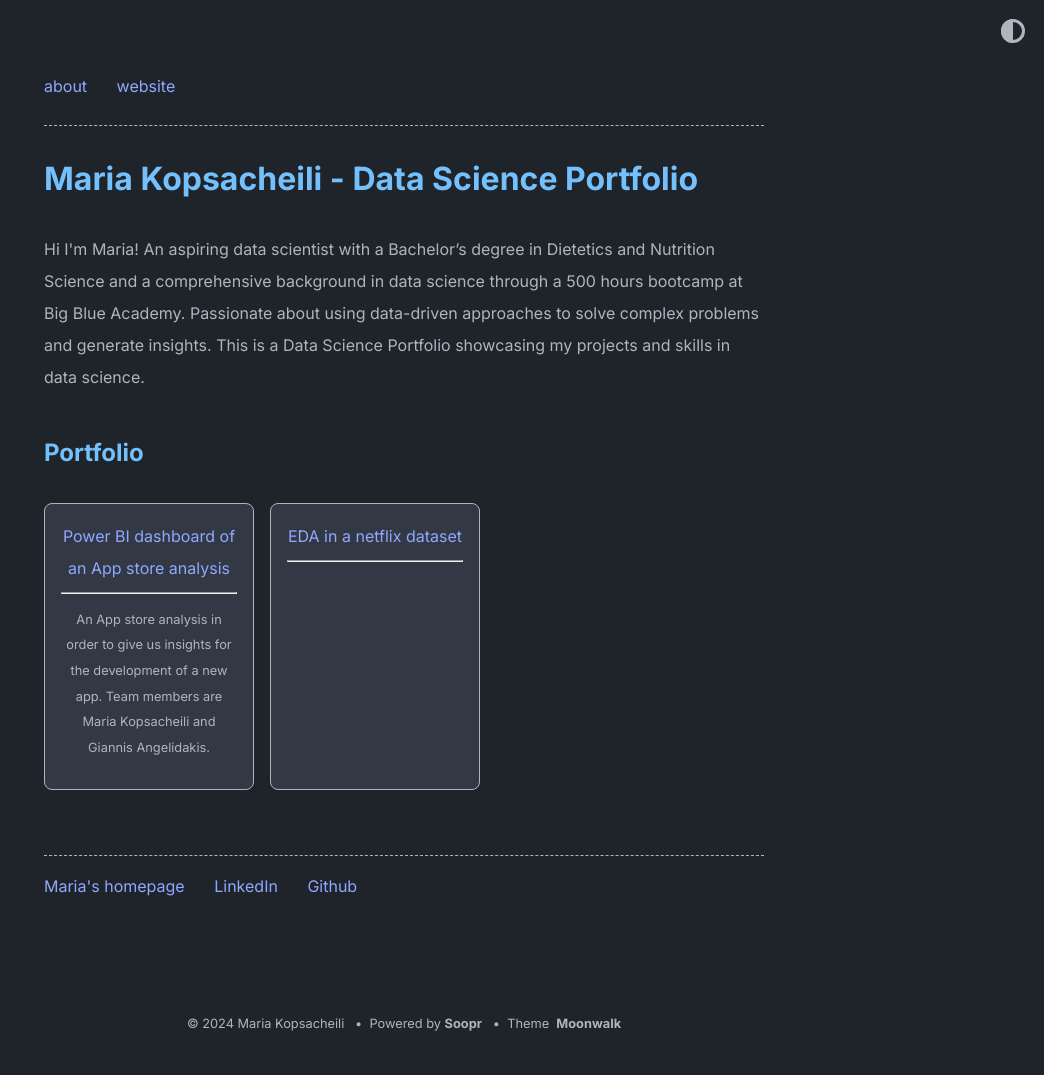
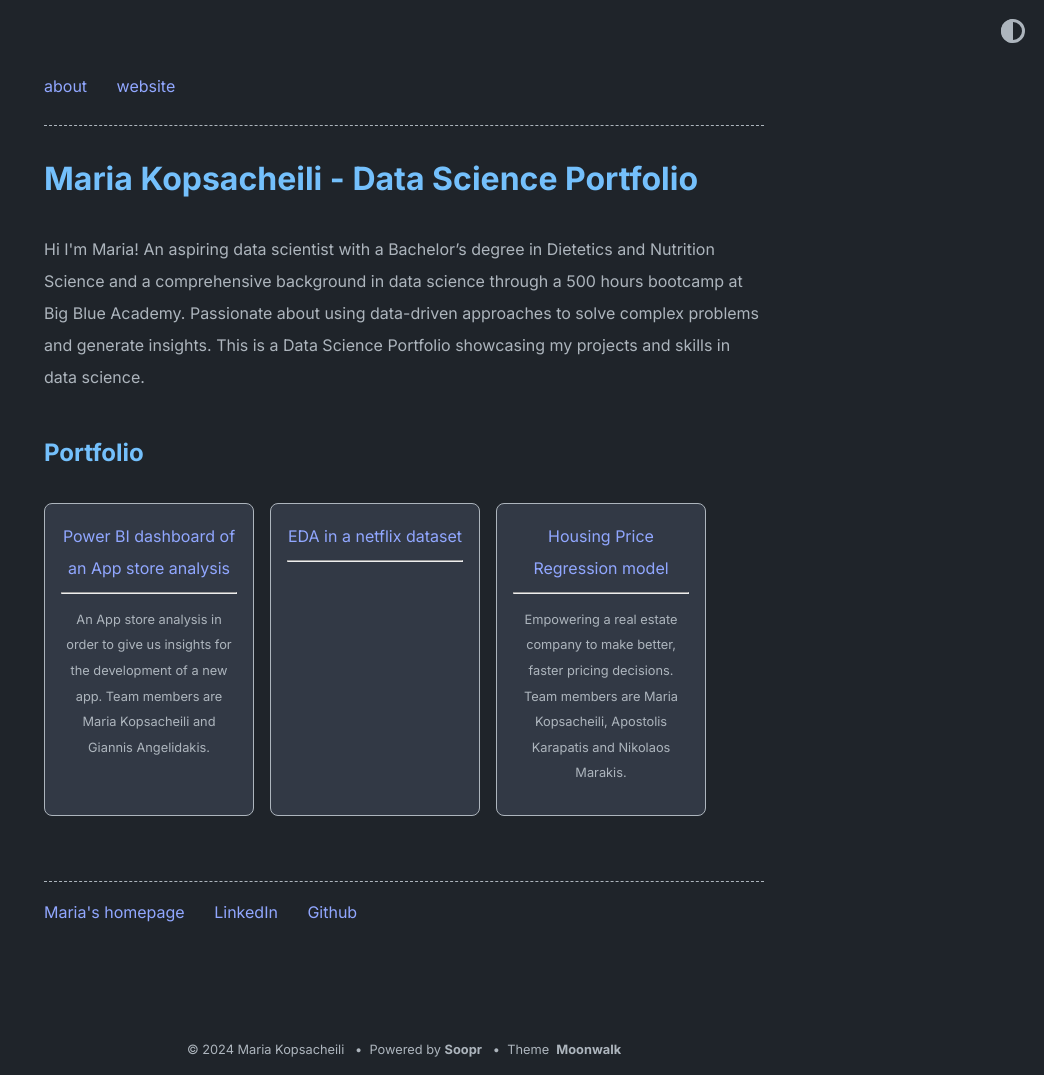
Before and after one commit to mariakopsacheili/mariakopsacheili.github.io, a Jekyll site: the page built from index.md, in a window 1280 px wide. Shown: the whole page, without its empty margins (236-1280 px from the left). Built offline with Jekyll 4.4.1, drawn with Linux system fonts in a browser that asks for light colours; before the commit the page ends 1049 px from its top, so only the background shows below that.

Commit message:
Update home.yml
1st project machine learning

```diff
--- a/_data/home.yml
+++ b/_data/home.yml
@@ -17,9 +17,10 @@ project_entries:
     url: overview-post
     desc: # are shown in card layout
 
- # - title: Project 3
-   # url: overview-post
-   # desc: You can control visibility from _config.yml file
+  - title: Housing Price Regression model
+    url: https://github.com/nimarak/Github_project_3.git
+    desc: Empowering a real estate company to make better, faster pricing decisions. Team members are Maria Kopsacheili, Apostolis Karapatis and Nikolaos Marakis.
+    #You can control visibility from _config.yml file
 
   #- title: Project 4
    # url: overview-post
```
